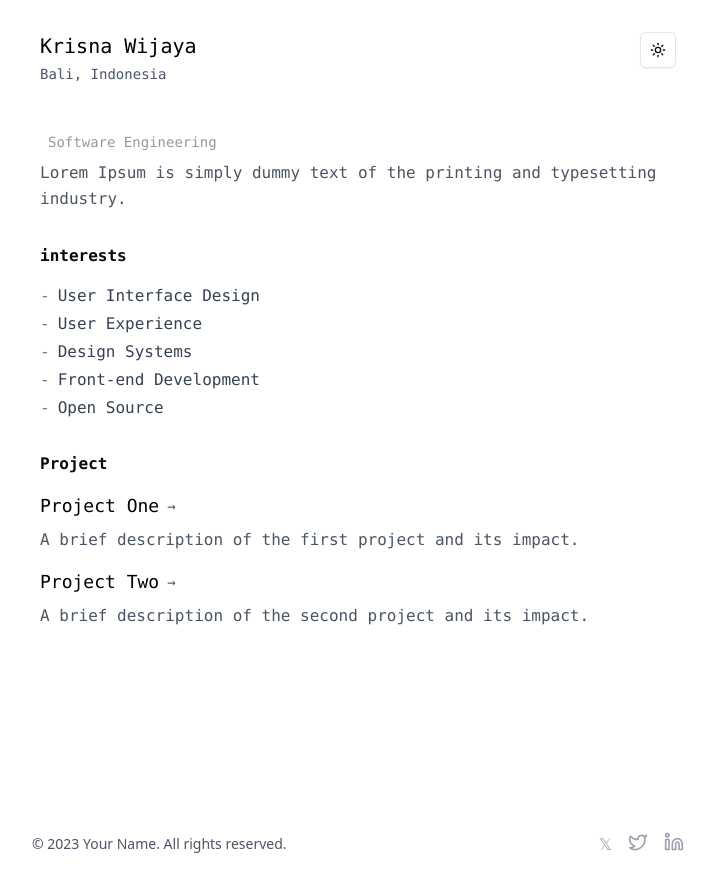
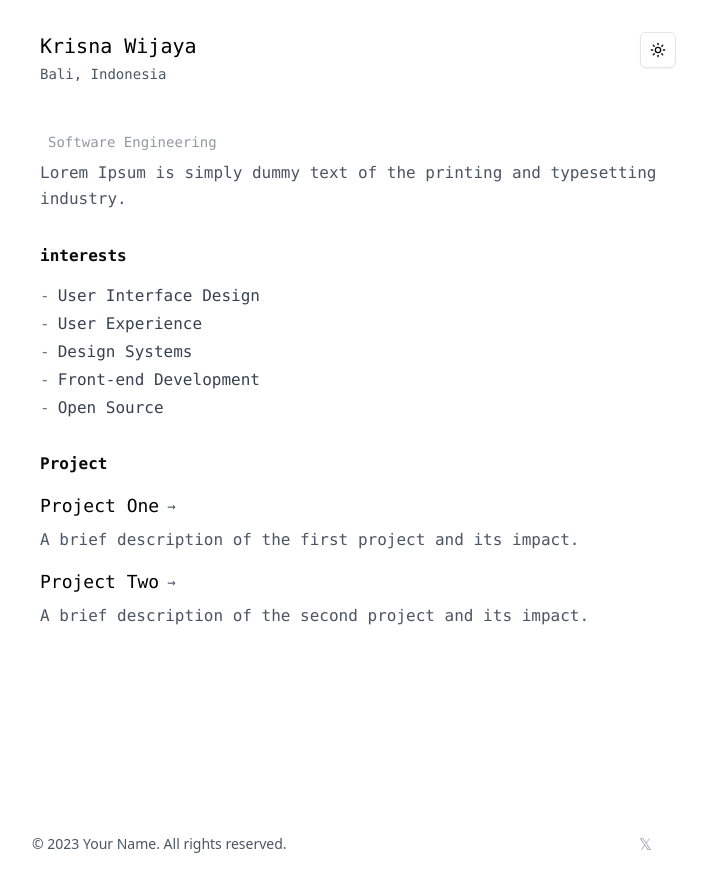
Before and after one commit to krisnaw/krisna.dev, a Next.js app: page / in a window 1280 px wide. Shown: the whole page, without its empty margins (282-997 px from the left). Built offline with nearby package versions, Linux system fonts and the light colour scheme.

Commit message:
Fixed Footer

```diff
--- a/components/footer.tsx
+++ b/components/footer.tsx
@@ -1,5 +1,4 @@
 import Link from 'next/link'
-import { Github, Twitter, Linkedin } from 'lucide-react'
 
 export function Footer() {
     return (
@@ -14,11 +13,9 @@ export function Footer() {
                         <span className="sr-only">GitHub</span>
                     </Link>
                     <Link href="https://twitter.com" className="text-gray-400 hover:text-gray-300 transition-colors">
-                        <Twitter className="h-5 w-5" />
                         <span className="sr-only">Twitter</span>
                     </Link>
                     <Link href="https://linkedin.com" className="text-gray-400 hover:text-gray-300 transition-colors">
-                        <Linkedin className="h-5 w-5" />
                         <span className="sr-only">LinkedIn</span>
                     </Link>
                 </div>
```
